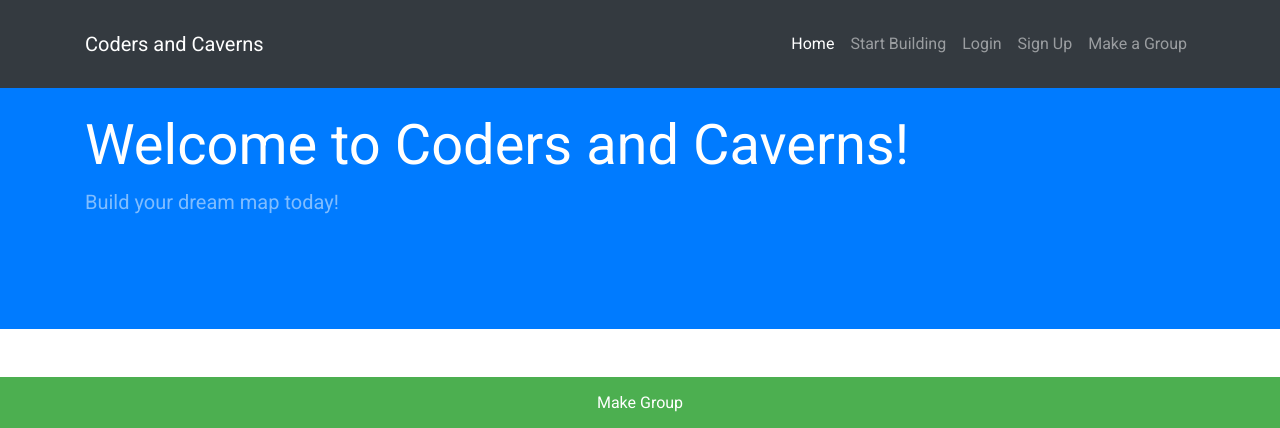
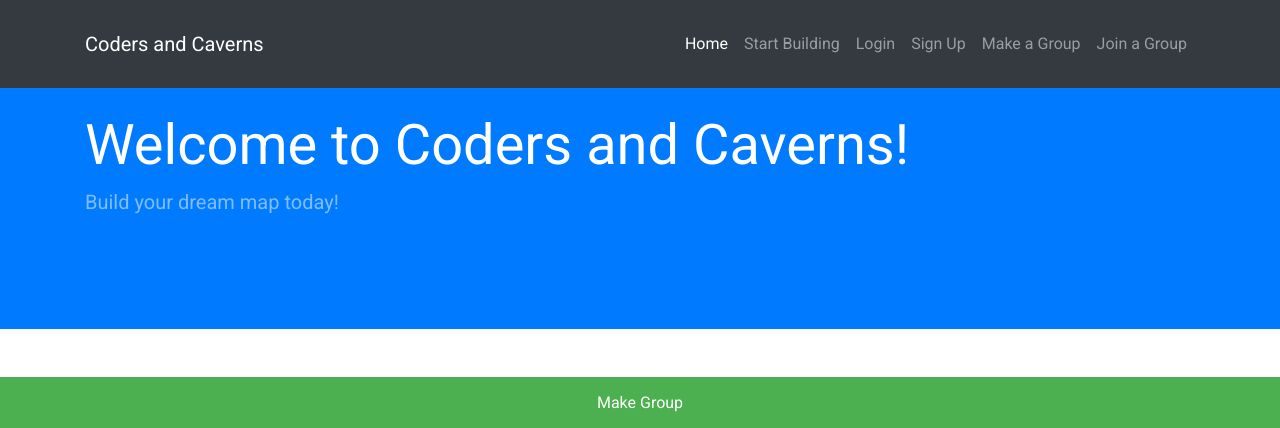
Before and after one commit to blujdude/cs1520project, a Flask app: page /make_group.html in a window 1280 px wide. Shown: the top 428 px of the page. Run offline with Flask 2, Linux system fonts and the light colour scheme; some libraries are stand-ins or nearby versions.

Commit message:
Can now join and leave groups as a player

```diff
--- a/group.py
+++ b/group.py
@@ -36,7 +36,7 @@ def create_roomcode(client):  # Creates a valid room code for us to use
 
 
 def loadItem(client, id):  # Loads in the entity and returns it
-    return client.get(client.key(TYPE, id))
+    return client.get(client.key(TYPE, int(id)))
 
 
 def updateSession(id, map=None, players=None):
@@ -58,14 +58,14 @@ def updateSession(id, map=None, players=None):
 
 def getSession(id):  # Returns the session as an object
     client = datastore.Client()
-    return json_to_obj(loadItem(client, id))
+    item=loadItem(client, id)
+    return json_to_obj(item)
 
 
 def initializeSession(leader, map="DEFAULT MAP DUMMY"):  # Takes the leader as input and map
     client = datastore.Client()
     id = create_roomcode(client)
-    key=client.key(TYPE, id)
-    print(key)
+    key = client.key(TYPE, id)
     item = datastore.Entity(key)
 
     item["map"] = map
--- a/main.py
+++ b/main.py
@@ -11,17 +11,17 @@ app.config['SEND_FILE_MAX_AGE_DEFAULT'] = 0
 @app.route('/')
 @app.route('/home.html')
 def root():
-    return flask.render_template("home.html", pagetitle = "Home")
+    return flask.render_template("home.html", pagetitle="Home")
 
 
 @app.route('/login.html')
 def login_page():
-    return flask.render_template("login.html", pagetitle = "Login")
+    return flask.render_template("login.html", pagetitle="Login")
 
 
 @app.route('/signup.html')
 def signup_page():
-    return flask.render_template("signup.html", pagetitle = "Sign Up")
+    return flask.render_template("signup.html", pagetitle="Sign Up")
 
 
 @app.route('/register', methods=['POST'])
@@ -35,7 +35,7 @@ def register_user():
 @app.route('/build.html')
 def build_page():
     map_list = load_save_data.load_maps()
-    return flask.render_template("build.html", pagetitle = "Build", maps=map_list)
+    return flask.render_template("build.html", pagetitle="Build", maps=map_list)
 
 
 @app.route('/savebuild', methods=['POST'])
@@ -52,7 +52,7 @@ def grid_page():
     if request.method == "POST":
         length = request.form['length']
         height = request.form['height']
-        return flask.render_template("grid.html", height=height, length=length)
+        return flask.render_template("grid.html", height=height, length=length, pagetitle="Build your map")
     else:
         return "<html>There was an error</html>"
 
@@ -60,7 +60,7 @@ def grid_page():
 @app.route('/grid/<key>')
 def load_grid_page(key):
     map = load_save_data(key)
-    return flask.render_template("grid.html", map=map, key=key)
+    return flask.render_template("grid.html", map=map, key=key, pagetitle="Build your map")
 
 
 @app.route('/make_group_post', methods=['POST'])
@@ -91,6 +91,11 @@ def del_group():
     return flask.Response()
 
 
+@app.route("/join_group.html")
+def join_group_page():
+    return flask.render_template("join_group.html", pagetitle="Join a Group")
+
+
 @app.route("/join_group_post", methods=["POST"])
 def join_group():
     gid = request.form.get("ID")
@@ -109,7 +114,6 @@ def leave_group():
     gid = request.form.get("ID")
     player = request.form.get("player")
     session = group.getSession(gid)
-
     if player in session.players:  # Remove our player from the player list
         session.players.remove(player)
 
--- a/static/group.js
+++ b/static/group.js
@@ -85,6 +85,7 @@ function joinGroup(){
         document.getElementById("content").innerHTML = "Joined Group "+result.id+"\nCurrent players: "+result.players;
         document.getElementById("buttonHolder").innerHTML = '<button onclick="leaveGroup()">Leave Group</button>'
     });
+}
 
 function leaveGroup(){
         var parameters = {
@@ -92,12 +93,9 @@ function leaveGroup(){
         'player': "DUMMY PLAYER"
     };
 
-    groupID=-1;
-    sendJsonRequest(parameters, '/join_group_post', function(result, targetUrl, params){
+    sendJsonRequest(parameters, '/leave_group_post', function(result, targetUrl, params){
         console.log(result);
         document.getElementById("content").innerHTML = "You have left the group";
-        document.getElementById("buttonHolder").innerHTML = '<label for="groupNumber">Group Code: </label>\n<input type="text" id="groupNumber" name="groupNumber"> </br>\n<button onclick="joinGroup()">Join Group</button>'
+        document.getElementById("buttonHolder").innerHTML = '<label for="groupNumber">Group Code: </label>\n<input type="text" id="groupNumber" name="groupNumber"> </br>\n<button onclick="joinGroup()" value="'+groupID+'">Join Group</button>'
     });
 }
-
-}
--- a/templates/template.html
+++ b/templates/template.html
@@ -50,6 +50,9 @@
           </li>
           <li class="nav-item">
             <a class="nav-link" href="make_group.html">Make a Group</a>
+          </li>
+          <li class="nav-item">
+            <a class="nav-link" href="join_group.html">Join a Group</a>
           </li>
         </ul>
       </div>
```
